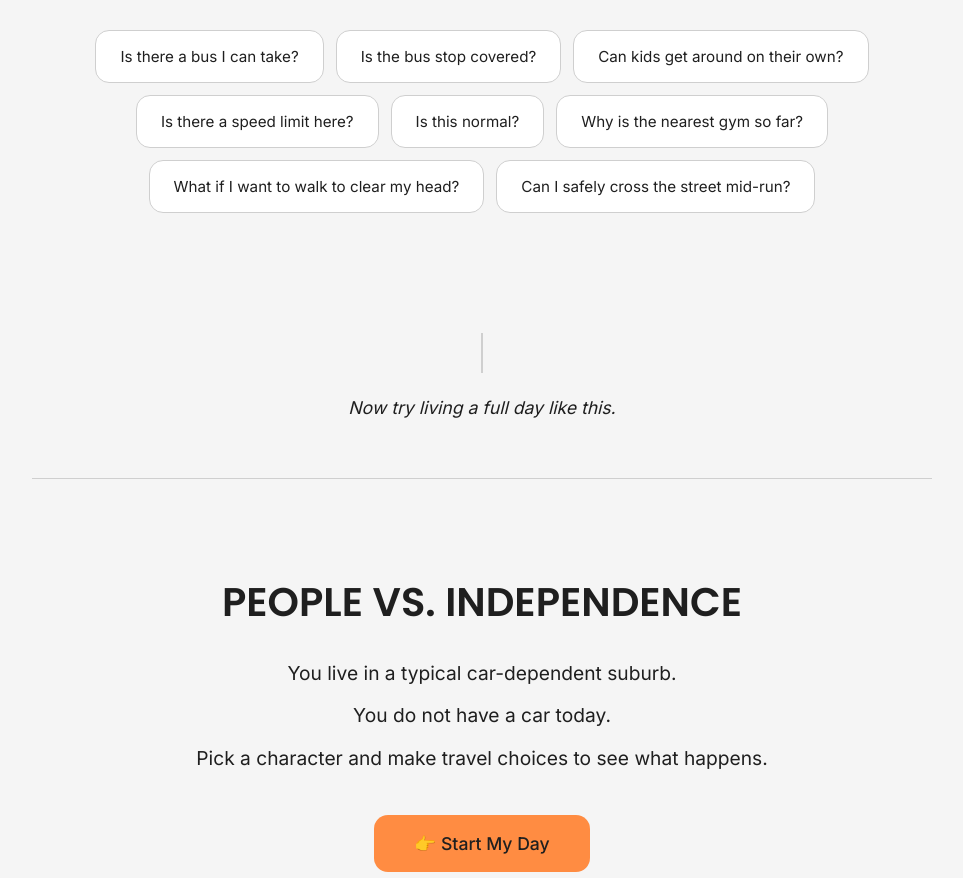
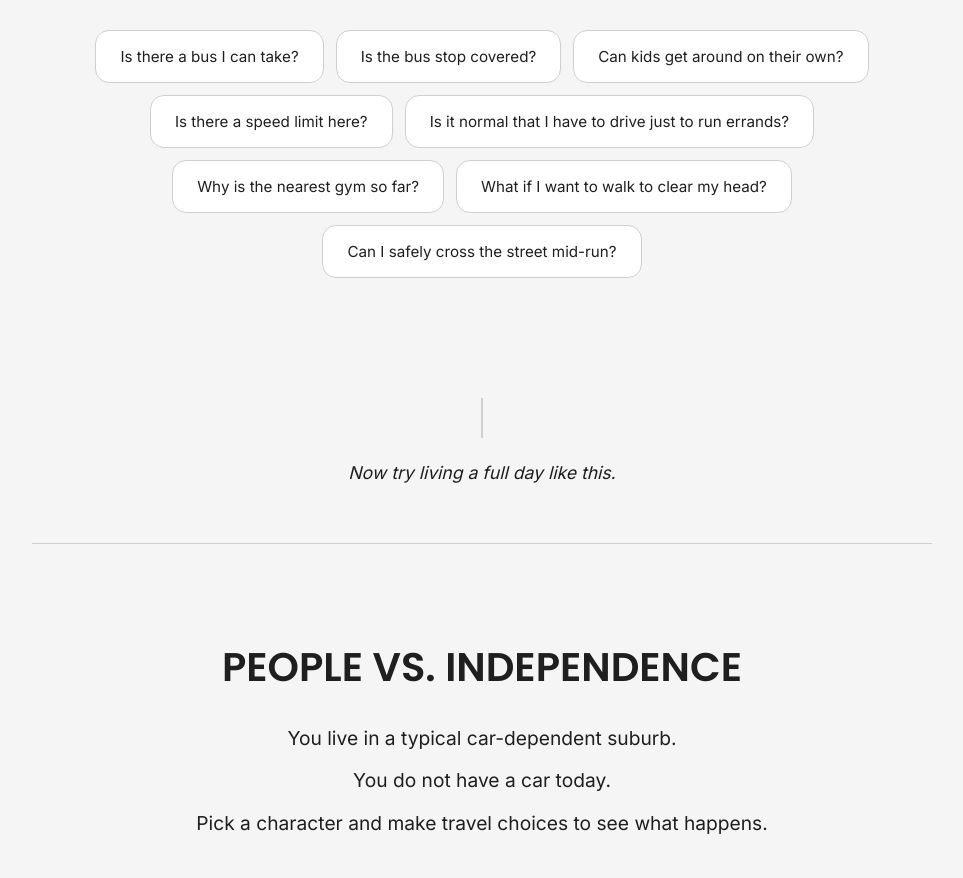
Before and after one commit to eeshag/people-vs.-pavement, a React (Create React App) app: page / in a window 1280 px wide. Shown: the part 3019-3897 px from the top of the page, without its empty margins (158-1121 px from the left). Built offline with nearby package versions, Linux system fonts and the light colour scheme.

Commit message:
WHAT DID YOU CHANGE

```diff
--- a/src/components/Chatbot.js
+++ b/src/components/Chatbot.js
@@ -6,7 +6,7 @@ const QUESTIONS = [
   'Is the bus stop covered?',
   'Can kids get around on their own?',
   'Is there a speed limit here?',
-  'Is this normal?',
+  'Is it normal that I have to drive just to run errands?',
   'Why is the nearest gym so far?',
   'What if I want to walk to clear my head?',
   'Can I safely cross the street mid-run?'
@@ -53,7 +53,7 @@ const RESPONSES = {
     'Enforcement varies.',
     'Compliance is optional.'
   ],
-  'Is this normal?': [
+  'Is it normal that I have to drive just to run errands?': [
     'You\'ve gotten used to it.',
     'It feels normal now.',
     'This is the default.',
```
